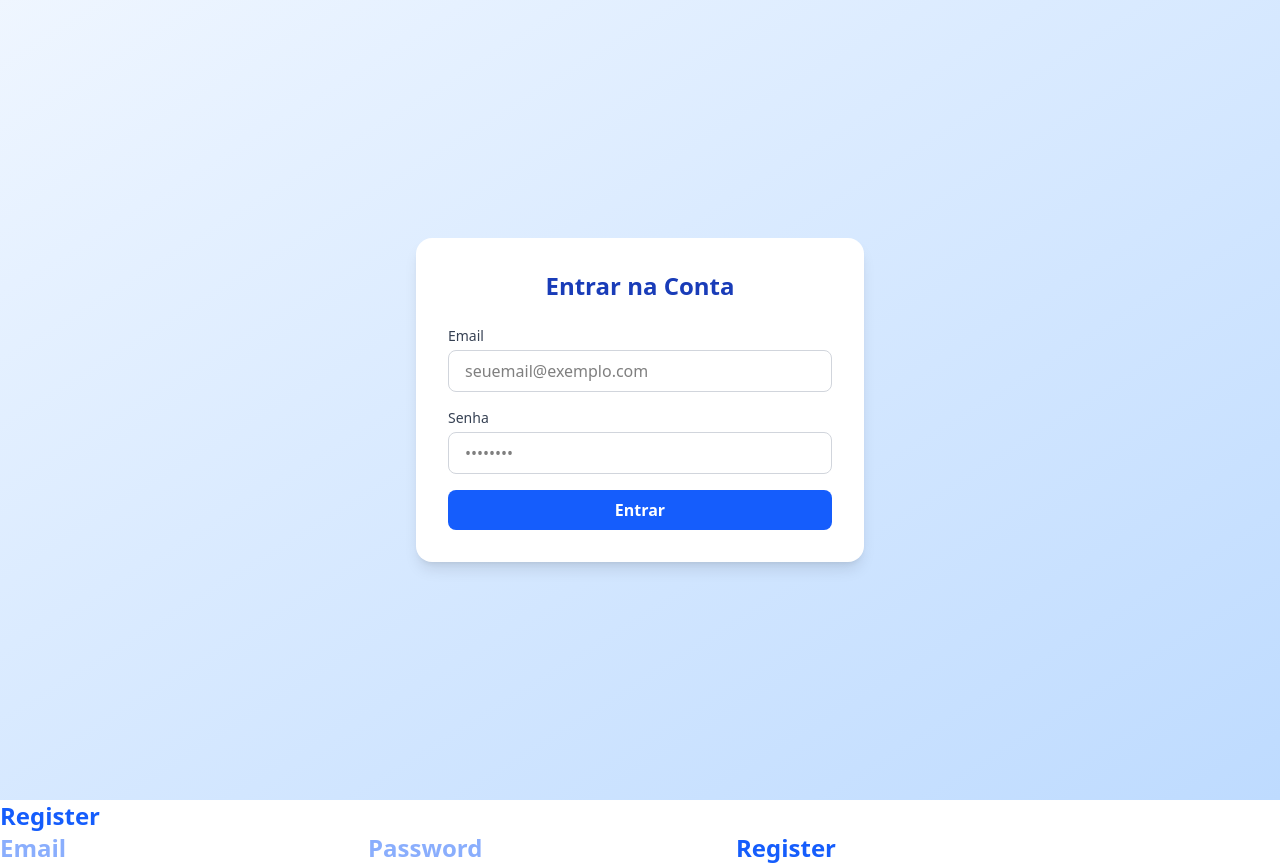
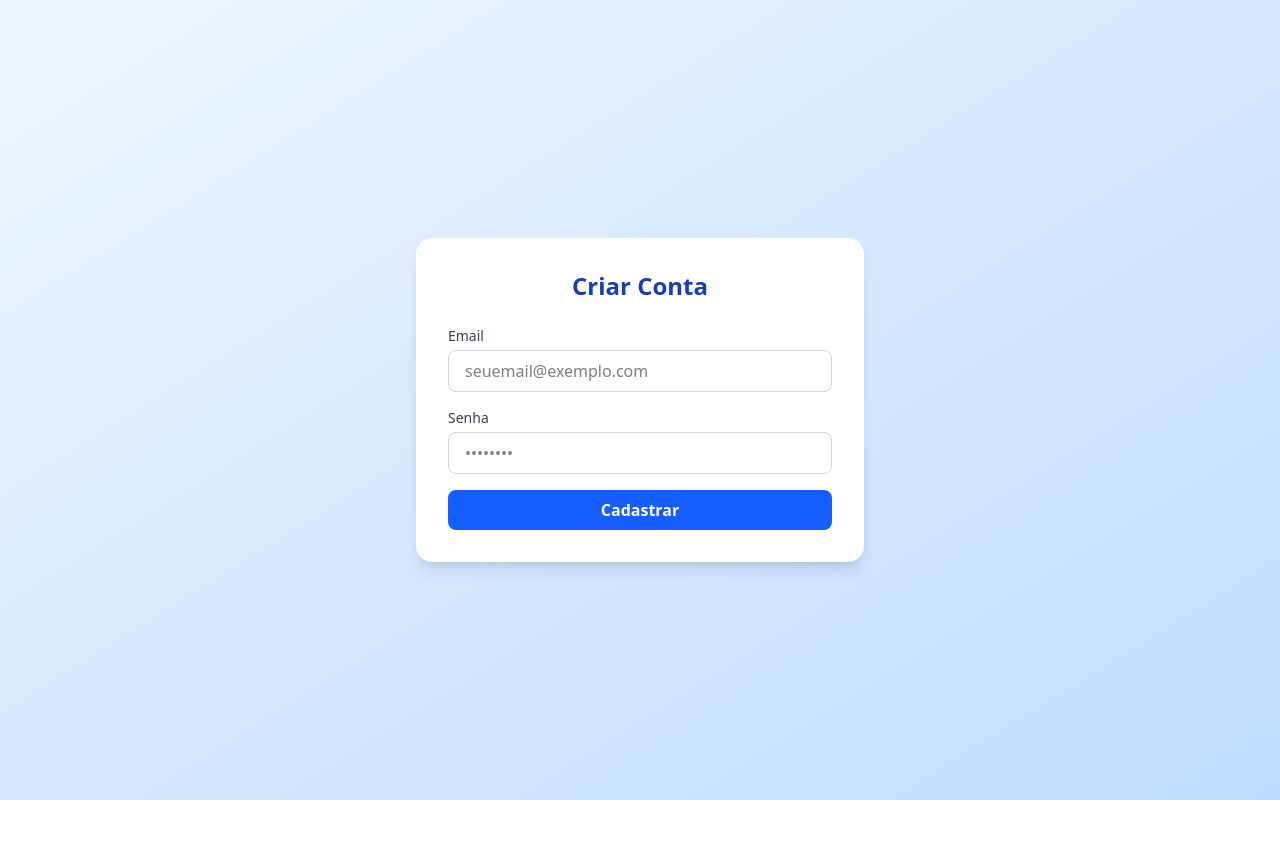
Before and after one commit to Welin7/reactjs-with-tailwind, a React (Vite) app in the folder login-app/: page /register in a window 1280 px wide. After the commit the page ends 800 px from the top, so only its background shows below. Built offline with nearby package versions, Linux system fonts and the light colour scheme; no server answers.

Commit message:
feat: adjustment route in components.

```diff
--- a/login-app/src/App.jsx
+++ b/login-app/src/App.jsx
@@ -1,5 +1,5 @@
-
 import React, { useState, useEffect } from 'react';
+import { BrowserRouter as Router, Routes, Route, Navigate } from 'react-router-dom';
 import Login from './components/Login';
 import Register from './components/Register';
 import Logout from './components/Logout';
@@ -7,15 +7,18 @@ import { refreshTokens } from './api/Auth';
 
 const App = () => {
     const [isAuthenticated, setIsAuthenticated] = useState(false);
+    const [loading, setLoading] = useState(true);
 
     useEffect(() => {
         const token = localStorage.getItem('token');
         if (token) {
             setIsAuthenticated(true);
+            setLoading(false);
         } else {
             refreshTokens()
                 .then(() => setIsAuthenticated(true))
-                .catch(() => setIsAuthenticated(false));
+                .catch(() => setIsAuthenticated(false))
+                .finally(() => setLoading(false));
         }
     }, []);
 
@@ -25,20 +28,56 @@ const App = () => {
         setIsAuthenticated(false);
     };
 
+    if (loading) return <div>Loading...</div>;
+
     return (
-        <div>
-            {isAuthenticated ? (
+        <Router>
+            <Routes>
+                <Route
+                    path="/"
+                    element={
+                        isAuthenticated ? (
                             <div>
                                 <h1>Welcome!</h1>
                                 <Logout onLogout={handleLogout} />
                             </div>
                         ) : (
-                <div>
+                            <Navigate to="/login" />
+                        )
+                    }
+                />
+                <Route
+                    path="/login"
+                    element={
+                        isAuthenticated ? (
+                            <Navigate to="/" />
+                        ) : (
                             <Login onLogin={handleLogin} />
+                        )
+                    }
+                />
+                <Route
+                    path="/register"
+                    element={
+                        isAuthenticated ? (
+                            <Navigate to="/" />
+                        ) : (
                             <Register />
-                </div>
-            )}
-        </div>
+                        )
+                    }
+                />
+                <Route
+                    path="/logout"
+                    element={
+                        isAuthenticated ? (
+                            <Logout onLogout={handleLogout} />
+                        ) : (
+                            <Navigate to="/login" />
+                        )
+                    }
+                />
+            </Routes>
+        </Router>
     );
 };
 
--- a/login-app/src/components/Login.jsx
+++ b/login-app/src/components/Login.jsx
@@ -1,16 +1,19 @@
 import React, { useState } from 'react';
+import { useNavigate } from 'react-router-dom';
 import { login } from '../api/Auth';
 
 const Login = ({ onLogin }) => {
     const [email, setEmail] = useState('');
     const [password, setPassword] = useState('');
     const [error, setError] = useState('');
+    const navigate = useNavigate(); // hook de navegação
 
     const handleSubmit = async (e) => {
         e.preventDefault();
         try {
             const data = await login(email, password);
             onLogin(data);
+            navigate('/'); // redireciona para home após login
         // eslint-disable-next-line no-unused-vars
         } catch (error) {
             setError('Falha no login. Verifique suas credenciais.');
--- a/login-app/src/components/Logout.jsx
+++ b/login-app/src/components/Logout.jsx
@@ -1,15 +1,24 @@
 import React from 'react';
+import { useNavigate } from 'react-router-dom';
 import { logout } from '../api/Auth';
 
 const Logout = ({ onLogout }) => {
+    const navigate = useNavigate();
+
     const handleLogout = async () => {
         await logout();
         onLogout();
+        navigate('/login'); // redireciona para login após logout
     };
 
     return (
-        <div>
-            <button onClick={handleLogout}>Logout</button>
+        <div className="flex justify-center mt-4">
+            <button
+                onClick={handleLogout}
+                className="bg-red-600 hover:bg-red-700 text-white font-semibold py-2 px-4 rounded-lg transition duration-200"
+            >
+                Sair
+            </button>
         </div>
     );
 };
--- a/login-app/src/components/Register.jsx
+++ b/login-app/src/components/Register.jsx
@@ -1,24 +1,61 @@
 import React, { useState } from 'react';
+import { useNavigate } from 'react-router-dom';
 import { register } from '../api/Auth';
 
 const Register = () => {
     const [email, setEmail] = useState('');
     const [password, setPassword] = useState('');
+    const [error, setError] = useState('');
+    const navigate = useNavigate();
 
     const handleSubmit = async (e) => {
         e.preventDefault();
-        await register(email, password);
-        alert('Registration successful');
+        try {
+            await register(email, password);
+            alert('Cadastro realizado com sucesso!');
+            navigate('/login'); // redireciona para o login após registro
+        // eslint-disable-next-line no-unused-vars
+        } catch (error) {
+            setError('Falha no cadastro. Verifique os dados e tente novamente.');
+        }
     };
 
     return (
-        <div className="text-2xl text-blue-600 font-bold">
-            <h2>Register</h2>
-            <form onSubmit={handleSubmit}>
-                <input type="email" placeholder="Email" value={email} onChange={e => setEmail(e.target.value)} required />
-                <input type="password" placeholder="Password" value={password} onChange={e => setPassword(e.target.value)} required />
-                <button type="submit">Register</button>
-            </form>
+        <div className="min-h-screen flex items-center justify-center bg-gradient-to-br from-blue-50 to-blue-200 px-4">
+            <div className="bg-white p-8 rounded-2xl shadow-lg w-full max-w-md">
+                <h2 className="text-2xl font-semibold text-center text-blue-800 mb-6">Criar Conta</h2>
+                <form onSubmit={handleSubmit} className="space-y-4">
+                    <div>
+                        <label className="block text-sm font-medium text-gray-700">Email</label>
+                        <input
+                            type="email"
+                            placeholder="seuemail@exemplo.com"
+                            value={email}
+                            onChange={e => setEmail(e.target.value)}
+                            required
+                            className="w-full px-4 py-2 mt-1 border border-gray-300 rounded-lg focus:ring-2 focus:ring-blue-400 focus:outline-none"
+                        />
+                    </div>
+                    <div>
+                        <label className="block text-sm font-medium text-gray-700">Senha</label>
+                        <input
+                            type="password"
+                            placeholder="••••••••"
+                            value={password}
+                            onChange={e => setPassword(e.target.value)}
+                            required
+                            className="w-full px-4 py-2 mt-1 border border-gray-300 rounded-lg focus:ring-2 focus:ring-blue-400 focus:outline-none"
+                        />
+                    </div>
+                    {error && <p className="text-sm text-red-600 mt-1">{error}</p>}
+                    <button
+                        type="submit"
+                        className="w-full bg-blue-600 hover:bg-blue-700 text-white font-semibold py-2 rounded-lg transition duration-200"
+                    >
+                        Cadastrar
+                    </button>
+                </form>
+            </div>
         </div>
     );
 };
```
Lines whose indentation alone changed are shown as unchanged.
